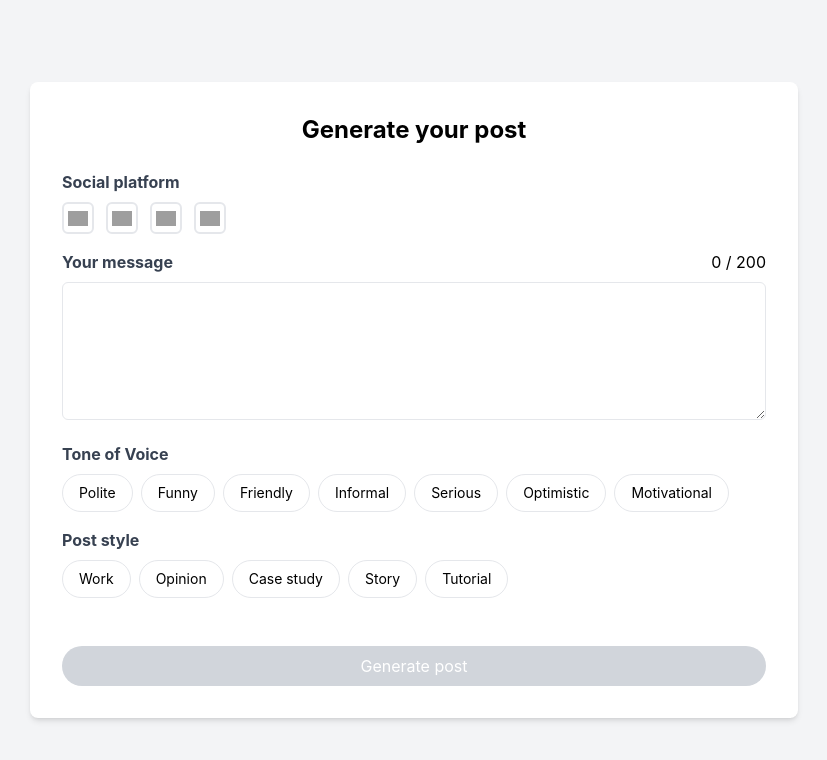
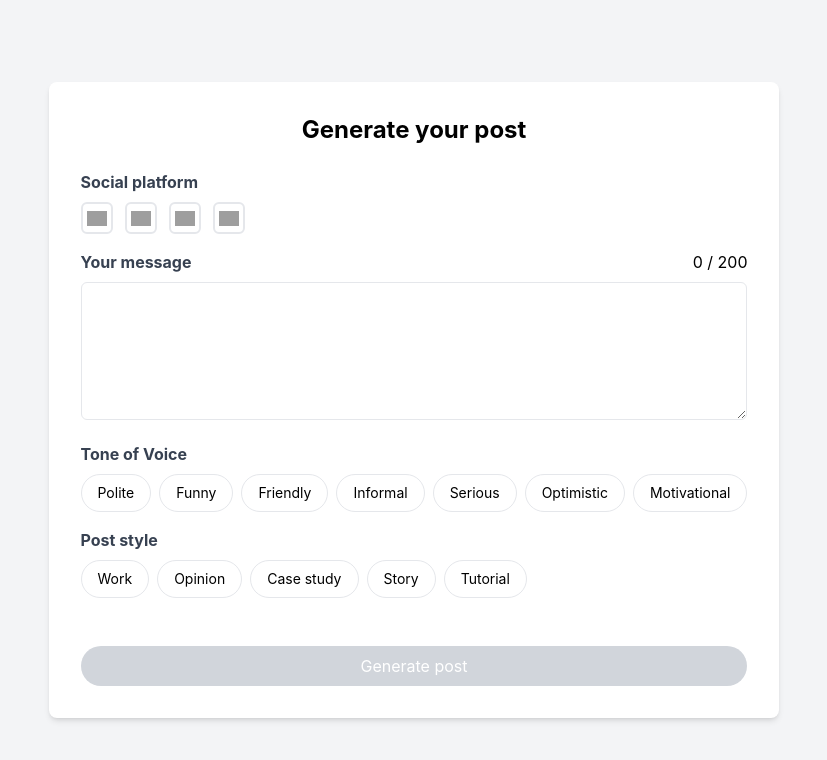
Before and after one commit to yuta-takeda/bigdevsoon-aipost-generator, a React (Create React App) app: page / in a window 1280 px wide. Shown: the top 760 px of the page, without its empty margins (226-1053 px from the left). Built offline with nearby package versions, Linux system fonts and the light colour scheme; grey boxes are pictures that could not be loaded.

Commit message:
import react router dom

```diff
--- a/package.json
+++ b/package.json
@@ -13,6 +13,7 @@
     "axios": "^1.7.2",
     "react": "^18.3.1",
     "react-dom": "^18.3.1",
+    "react-router-dom": "^6.23.1",
     "react-scripts": "5.0.1",
     "typescript": "^4.9.5",
     "web-vitals": "^2.1.4"
--- a/src/index.tsx
+++ b/src/index.tsx
@@ -1,16 +1,31 @@
-import React from 'react';
-import ReactDOM from 'react-dom/client';
-import './index.css';
-import App from './App';
-import reportWebVitals from './reportWebVitals';
+import React from "react";
+import ReactDOM from "react-dom/client";
+import "./index.css";
+import App from "./App";
+import reportWebVitals from "./reportWebVitals";
+import { Routes, Route, Outlet, BrowserRouter } from "react-router-dom";
+
+const Layout = () => {
+  return (
+    <div className="flex justify-center items-center min-h-screen bg-gray-100">
+      <Outlet />
+    </div>
+  );
+};
 
 const root = ReactDOM.createRoot(
-  document.getElementById('root') as HTMLElement
+  document.getElementById("root") as HTMLElement,
 );
 root.render(
   <React.StrictMode>
-    <App />
-  </React.StrictMode>
+    <BrowserRouter>
+      <Routes>
+        <Route path="/" element={<Layout />}>
+          <Route index element={<App />} />
+        </Route>
+      </Routes>
+    </BrowserRouter>
+  </React.StrictMode>,
 );
 
 // If you want to start measuring performance in your app, pass a function
```
Also changed, not shown: 1 other file (tests, documents, lock files or other folders).
